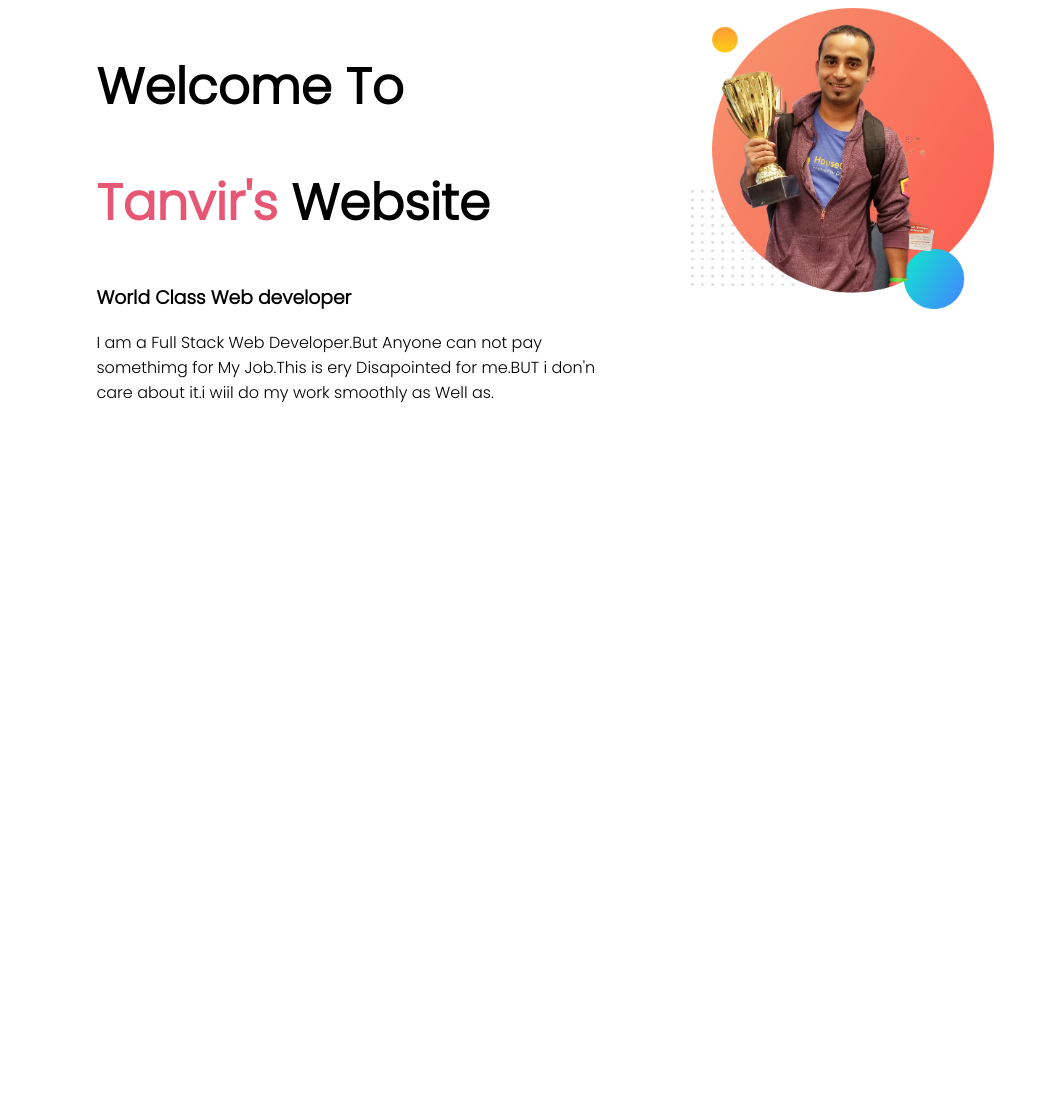
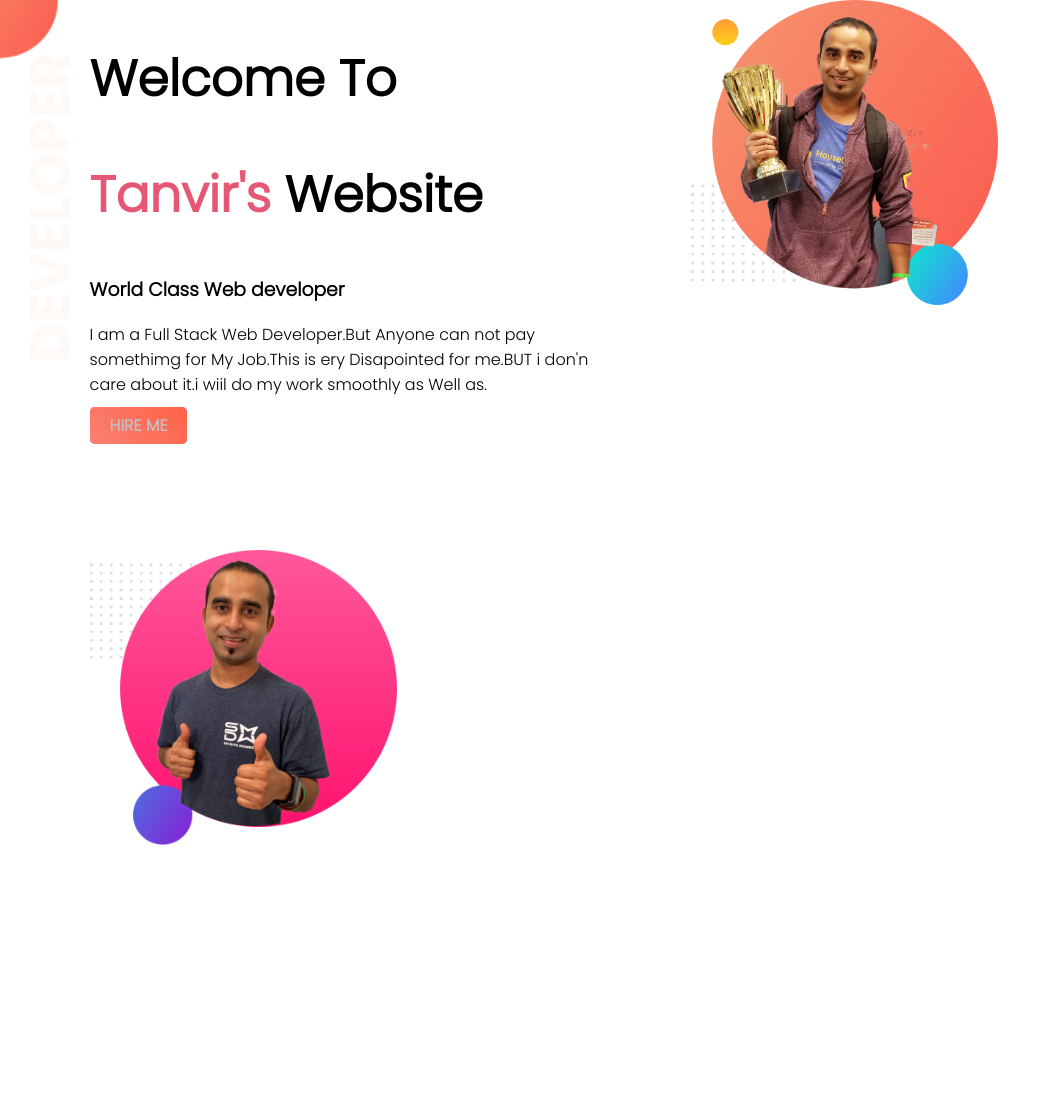
Before and after one commit to shakib238/web-portfolio, a plain HTML site: page index.html in a window 1280 px wide. Shown: the whole page, without its empty margins (0-1061 px from the left). Before the commit the page ends 800 px from the top, so only its background shows below. Drawn offline with Linux system fonts and the light colour scheme.

Commit message:
added body part

```diff
--- a/index.html
+++ b/index.html
@@ -5,7 +5,9 @@
     <meta name="viewport" content="width=device-width, initial-scale=1.0">
     <title>This Is My Website</title>
 
-    <style>
+    <style> body{
+        margin: 0;
+    }
 .half-width{
 
 width: 40%;
@@ -18,8 +20,22 @@ padding-left: 2%;
 
     width: 60%;
 
+}.top-banner{background-image: url(images/top-banner.png);
+
+background-repeat: no-repeat;}
+section{height: 500px;
+padding-bottom: 50px;}
+.link-button{
+    border: plum;
+    border-radius: 5px;
+    padding: 7px 20px;
+    text-decoration:none;
+    background-color: rgba(220, 20, 60, 0.712);
+    color: silver;
+    font-weight: 800;
+    background-image: linear-gradient(45deg,salmon, tomato);
+
 }
-
 
 
 
@@ -29,17 +45,29 @@ padding-left: 2%;
 </head>
 <body>
 
-<section>
+<section class="top-banner" >
 <div class="half-width">
     <h1>Welcome To</h1>
     <h1><span style="color: rgba(220, 20, 60, 0.712);">Tanvir's</span> Website</h1>
     <h3>World Class Web developer</h3>
     <p>I am a Full Stack Web Developer.But Anyone can not pay somethimg for My Job.This is ery Disapointed for me.BUT i don'n care about it.i wiil do my work smoothly as Well as.</p>
+    <a class="link-button" target="_blank" href="https://www.linkedin.com/in/md-tanvir-ahmed-ba6951174/">HIRE ME</a>
 </div>
 
  <div class="half-width">   <img src="images/jhankar.png" alt="">
 </div>
 </section>
+<section class="Dream Area">
+<div class="half-width">
+<img src="images/jhankar2.png" alt=""></div>
+<div class="half-width">
+
+
+</div>
+
+
+
+</section>
 
 </body>
 </html>
```
Also changed, not shown: images/Screenshot (7).png (added).
